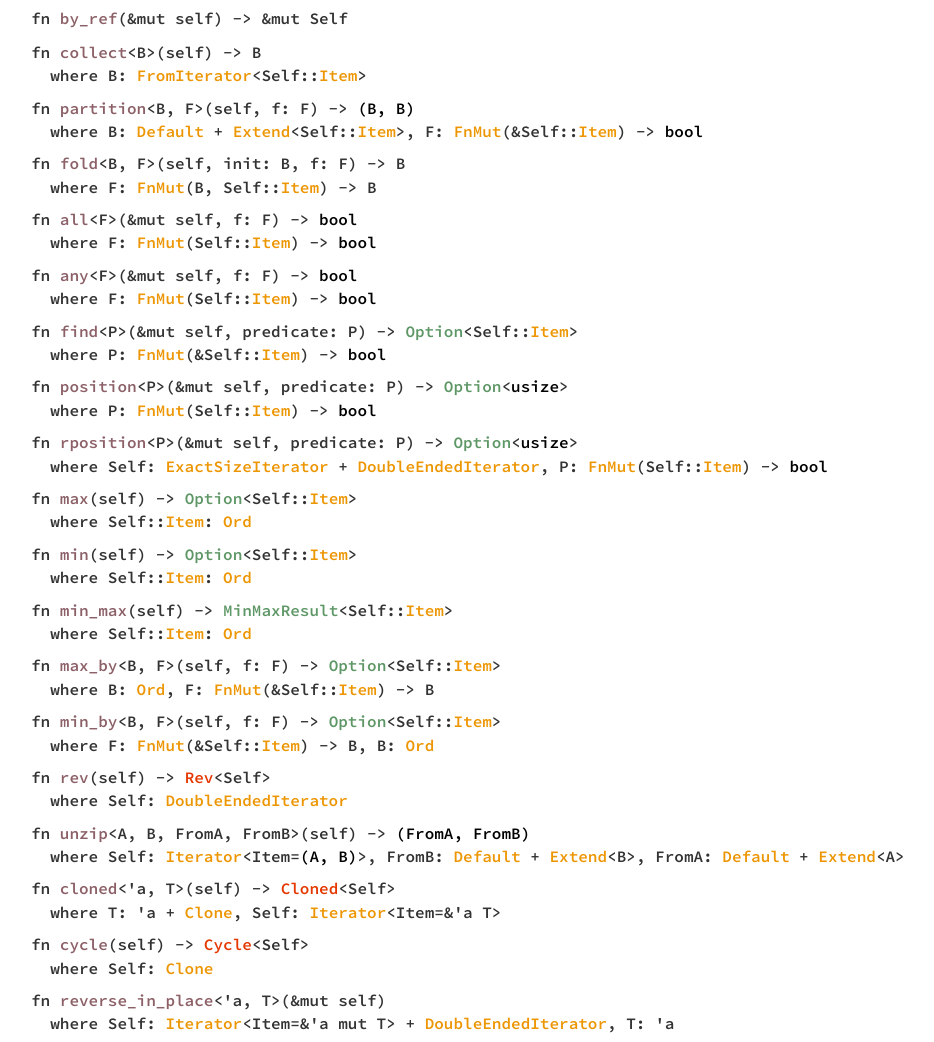
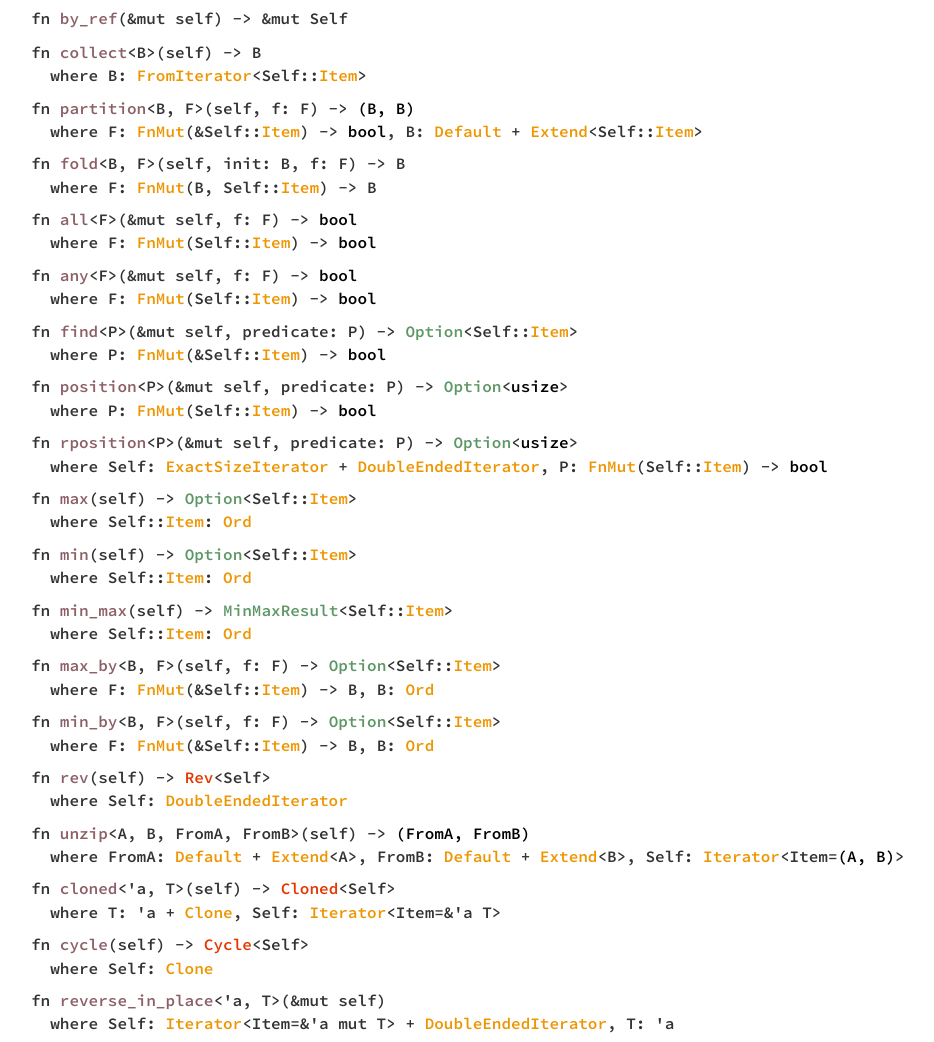
Before and after one commit to carllerche/eventual, a plain HTML site: page eventual/struct.StreamIter.html in a window 1280 px wide. Shown: the part 1271-2313 px from the top of the page, without its empty margins (234-1168 px from the left). Drawn offline with Linux system fonts and the light colour scheme.

Commit message:
rebuild pages at 21236cb

```diff
--- a/eventual/struct.StreamIter.html
+++ b/eventual/struct.StreamIter.html
@@ -69,7 +69,7 @@
 <h4 id='method.inspect' class='method'><code>fn <a href='http://doc.rust-lang.org/nightly/core/iter/trait.Iterator.html#method.inspect' class='fnname'>inspect</a>&lt;F&gt;(self, f: F) -&gt; <a class='struct' href='http://doc.rust-lang.org/nightly/core/iter/struct.Inspect.html' title='core::iter::Inspect'>Inspect</a>&lt;Self, F&gt; <span class='where'>where F: <a class='trait' href='http://doc.rust-lang.org/nightly/core/ops/trait.FnMut.html' title='core::ops::FnMut'>FnMut</a>(&amp;Self::<a class='trait' href='http://doc.rust-lang.org/nightly/core/iter/trait.Iterator.html' title='core::iter::Iterator'>Item</a>) -&gt; <a href='http://doc.rust-lang.org/nightly/std/primitive.tuple.html'>()</a></span></code></h4>
 <h4 id='method.by_ref' class='method'><code>fn <a href='http://doc.rust-lang.org/nightly/core/iter/trait.Iterator.html#method.by_ref' class='fnname'>by_ref</a>(&amp;mut self) -&gt; &amp;mut Self</code></h4>
 <h4 id='method.collect' class='method'><code>fn <a href='http://doc.rust-lang.org/nightly/core/iter/trait.Iterator.html#method.collect' class='fnname'>collect</a>&lt;B&gt;(self) -&gt; B <span class='where'>where B: <a class='trait' href='http://doc.rust-lang.org/nightly/core/iter/trait.FromIterator.html' title='core::iter::FromIterator'>FromIterator</a>&lt;Self::<a class='trait' href='http://doc.rust-lang.org/nightly/core/iter/trait.Iterator.html' title='core::iter::Iterator'>Item</a>&gt;</span></code></h4>
-<h4 id='method.partition' class='method'><code>fn <a href='http://doc.rust-lang.org/nightly/core/iter/trait.Iterator.html#method.partition' class='fnname'>partition</a>&lt;B, F&gt;(self, f: F) -&gt; <a href='http://doc.rust-lang.org/nightly/std/primitive.tuple.html'>(B, B)</a> <span class='where'>where B: <a class='trait' href='http://doc.rust-lang.org/nightly/core/default/trait.Default.html' title='core::default::Default'>Default</a> + <a class='trait' href='http://doc.rust-lang.org/nightly/core/iter/trait.Extend.html' title='core::iter::Extend'>Extend</a>&lt;Self::<a class='trait' href='http://doc.rust-lang.org/nightly/core/iter/trait.Iterator.html' title='core::iter::Iterator'>Item</a>&gt;, F: <a class='trait' href='http://doc.rust-lang.org/nightly/core/ops/trait.FnMut.html' title='core::ops::FnMut'>FnMut</a>(&amp;Self::<a class='trait' href='http://doc.rust-lang.org/nightly/core/iter/trait.Iterator.html' title='core::iter::Iterator'>Item</a>) -&gt; <a href='http://doc.rust-lang.org/nightly/std/primitive.bool.html'>bool</a></span></code></h4>
+<h4 id='method.partition' class='method'><code>fn <a href='http://doc.rust-lang.org/nightly/core/iter/trait.Iterator.html#method.partition' class='fnname'>partition</a>&lt;B, F&gt;(self, f: F) -&gt; <a href='http://doc.rust-lang.org/nightly/std/primitive.tuple.html'>(B, B)</a> <span class='where'>where F: <a class='trait' href='http://doc.rust-lang.org/nightly/core/ops/trait.FnMut.html' title='core::ops::FnMut'>FnMut</a>(&amp;Self::<a class='trait' href='http://doc.rust-lang.org/nightly/core/iter/trait.Iterator.html' title='core::iter::Iterator'>Item</a>) -&gt; <a href='http://doc.rust-lang.org/nightly/std/primitive.bool.html'>bool</a>, B: <a class='trait' href='http://doc.rust-lang.org/nightly/core/default/trait.Default.html' title='core::default::Default'>Default</a> + <a class='trait' href='http://doc.rust-lang.org/nightly/core/iter/trait.Extend.html' title='core::iter::Extend'>Extend</a>&lt;Self::<a class='trait' href='http://doc.rust-lang.org/nightly/core/iter/trait.Iterator.html' title='core::iter::Iterator'>Item</a>&gt;</span></code></h4>
 <h4 id='method.fold' class='method'><code>fn <a href='http://doc.rust-lang.org/nightly/core/iter/trait.Iterator.html#method.fold' class='fnname'>fold</a>&lt;B, F&gt;(self, init: B, f: F) -&gt; B <span class='where'>where F: <a class='trait' href='http://doc.rust-lang.org/nightly/core/ops/trait.FnMut.html' title='core::ops::FnMut'>FnMut</a>(B, Self::<a class='trait' href='http://doc.rust-lang.org/nightly/core/iter/trait.Iterator.html' title='core::iter::Iterator'>Item</a>) -&gt; B</span></code></h4>
 <h4 id='method.all' class='method'><code>fn <a href='http://doc.rust-lang.org/nightly/core/iter/trait.Iterator.html#method.all' class='fnname'>all</a>&lt;F&gt;(&amp;mut self, f: F) -&gt; <a href='http://doc.rust-lang.org/nightly/std/primitive.bool.html'>bool</a> <span class='where'>where F: <a class='trait' href='http://doc.rust-lang.org/nightly/core/ops/trait.FnMut.html' title='core::ops::FnMut'>FnMut</a>(Self::<a class='trait' href='http://doc.rust-lang.org/nightly/core/iter/trait.Iterator.html' title='core::iter::Iterator'>Item</a>) -&gt; <a href='http://doc.rust-lang.org/nightly/std/primitive.bool.html'>bool</a></span></code></h4>
 <h4 id='method.any' class='method'><code>fn <a href='http://doc.rust-lang.org/nightly/core/iter/trait.Iterator.html#method.any' class='fnname'>any</a>&lt;F&gt;(&amp;mut self, f: F) -&gt; <a href='http://doc.rust-lang.org/nightly/std/primitive.bool.html'>bool</a> <span class='where'>where F: <a class='trait' href='http://doc.rust-lang.org/nightly/core/ops/trait.FnMut.html' title='core::ops::FnMut'>FnMut</a>(Self::<a class='trait' href='http://doc.rust-lang.org/nightly/core/iter/trait.Iterator.html' title='core::iter::Iterator'>Item</a>) -&gt; <a href='http://doc.rust-lang.org/nightly/std/primitive.bool.html'>bool</a></span></code></h4>
@@ -79,10 +79,10 @@
 <h4 id='method.max' class='method'><code>fn <a href='http://doc.rust-lang.org/nightly/core/iter/trait.Iterator.html#method.max' class='fnname'>max</a>(self) -&gt; <a class='enum' href='http://doc.rust-lang.org/nightly/core/option/enum.Option.html' title='core::option::Option'>Option</a>&lt;Self::<a class='trait' href='http://doc.rust-lang.org/nightly/core/iter/trait.Iterator.html' title='core::iter::Iterator'>Item</a>&gt; <span class='where'>where Self::<a class='trait' href='http://doc.rust-lang.org/nightly/core/iter/trait.Iterator.html' title='core::iter::Iterator'>Item</a>: <a class='trait' href='http://doc.rust-lang.org/nightly/core/cmp/trait.Ord.html' title='core::cmp::Ord'>Ord</a></span></code></h4>
 <h4 id='method.min' class='method'><code>fn <a href='http://doc.rust-lang.org/nightly/core/iter/trait.Iterator.html#method.min' class='fnname'>min</a>(self) -&gt; <a class='enum' href='http://doc.rust-lang.org/nightly/core/option/enum.Option.html' title='core::option::Option'>Option</a>&lt;Self::<a class='trait' href='http://doc.rust-lang.org/nightly/core/iter/trait.Iterator.html' title='core::iter::Iterator'>Item</a>&gt; <span class='where'>where Self::<a class='trait' href='http://doc.rust-lang.org/nightly/core/iter/trait.Iterator.html' title='core::iter::Iterator'>Item</a>: <a class='trait' href='http://doc.rust-lang.org/nightly/core/cmp/trait.Ord.html' title='core::cmp::Ord'>Ord</a></span></code></h4>
 <h4 id='method.min_max' class='method'><code>fn <a href='http://doc.rust-lang.org/nightly/core/iter/trait.Iterator.html#method.min_max' class='fnname'>min_max</a>(self) -&gt; <a class='enum' href='http://doc.rust-lang.org/nightly/core/iter/enum.MinMaxResult.html' title='core::iter::MinMaxResult'>MinMaxResult</a>&lt;Self::<a class='trait' href='http://doc.rust-lang.org/nightly/core/iter/trait.Iterator.html' title='core::iter::Iterator'>Item</a>&gt; <span class='where'>where Self::<a class='trait' href='http://doc.rust-lang.org/nightly/core/iter/trait.Iterator.html' title='core::iter::Iterator'>Item</a>: <a class='trait' href='http://doc.rust-lang.org/nightly/core/cmp/trait.Ord.html' title='core::cmp::Ord'>Ord</a></span></code></h4>
-<h4 id='method.max_by' class='method'><code>fn <a href='http://doc.rust-lang.org/nightly/core/iter/trait.Iterator.html#method.max_by' class='fnname'>max_by</a>&lt;B, F&gt;(self, f: F) -&gt; <a class='enum' href='http://doc.rust-lang.org/nightly/core/option/enum.Option.html' title='core::option::Option'>Option</a>&lt;Self::<a class='trait' href='http://doc.rust-lang.org/nightly/core/iter/trait.Iterator.html' title='core::iter::Iterator'>Item</a>&gt; <span class='where'>where B: <a class='trait' href='http://doc.rust-lang.org/nightly/core/cmp/trait.Ord.html' title='core::cmp::Ord'>Ord</a>, F: <a class='trait' href='http://doc.rust-lang.org/nightly/core/ops/trait.FnMut.html' title='core::ops::FnMut'>FnMut</a>(&amp;Self::<a class='trait' href='http://doc.rust-lang.org/nightly/core/iter/trait.Iterator.html' title='core::iter::Iterator'>Item</a>) -&gt; B</span></code></h4>
+<h4 id='method.max_by' class='method'><code>fn <a href='http://doc.rust-lang.org/nightly/core/iter/trait.Iterator.html#method.max_by' class='fnname'>max_by</a>&lt;B, F&gt;(self, f: F) -&gt; <a class='enum' href='http://doc.rust-lang.org/nightly/core/option/enum.Option.html' title='core::option::Option'>Option</a>&lt;Self::<a class='trait' href='http://doc.rust-lang.org/nightly/core/iter/trait.Iterator.html' title='core::iter::Iterator'>Item</a>&gt; <span class='where'>where F: <a class='trait' href='http://doc.rust-lang.org/nightly/core/ops/trait.FnMut.html' title='core::ops::FnMut'>FnMut</a>(&amp;Self::<a class='trait' href='http://doc.rust-lang.org/nightly/core/iter/trait.Iterator.html' title='core::iter::Iterator'>Item</a>) -&gt; B, B: <a class='trait' href='http://doc.rust-lang.org/nightly/core/cmp/trait.Ord.html' title='core::cmp::Ord'>Ord</a></span></code></h4>
 <h4 id='method.min_by' class='method'><code>fn <a href='http://doc.rust-lang.org/nightly/core/iter/trait.Iterator.html#method.min_by' class='fnname'>min_by</a>&lt;B, F&gt;(self, f: F) -&gt; <a class='enum' href='http://doc.rust-lang.org/nightly/core/option/enum.Option.html' title='core::option::Option'>Option</a>&lt;Self::<a class='trait' href='http://doc.rust-lang.org/nightly/core/iter/trait.Iterator.html' title='core::iter::Iterator'>Item</a>&gt; <span class='where'>where F: <a class='trait' href='http://doc.rust-lang.org/nightly/core/ops/trait.FnMut.html' title='core::ops::FnMut'>FnMut</a>(&amp;Self::<a class='trait' href='http://doc.rust-lang.org/nightly/core/iter/trait.Iterator.html' title='core::iter::Iterator'>Item</a>) -&gt; B, B: <a class='trait' href='http://doc.rust-lang.org/nightly/core/cmp/trait.Ord.html' title='core::cmp::Ord'>Ord</a></span></code></h4>
 <h4 id='method.rev' class='method'><code>fn <a href='http://doc.rust-lang.org/nightly/core/iter/trait.Iterator.html#method.rev' class='fnname'>rev</a>(self) -&gt; <a class='struct' href='http://doc.rust-lang.org/nightly/core/iter/struct.Rev.html' title='core::iter::Rev'>Rev</a>&lt;Self&gt; <span class='where'>where Self: <a class='trait' href='http://doc.rust-lang.org/nightly/core/iter/trait.DoubleEndedIterator.html' title='core::iter::DoubleEndedIterator'>DoubleEndedIterator</a></span></code></h4>
-<h4 id='method.unzip' class='method'><code>fn <a href='http://doc.rust-lang.org/nightly/core/iter/trait.Iterator.html#method.unzip' class='fnname'>unzip</a>&lt;A, B, FromA, FromB&gt;(self) -&gt; <a href='http://doc.rust-lang.org/nightly/std/primitive.tuple.html'>(FromA, FromB)</a> <span class='where'>where Self: <a class='trait' href='http://doc.rust-lang.org/nightly/core/iter/trait.Iterator.html' title='core::iter::Iterator'>Iterator</a>&lt;Item=<a href='http://doc.rust-lang.org/nightly/std/primitive.tuple.html'>(A, B)</a>&gt;, FromB: <a class='trait' href='http://doc.rust-lang.org/nightly/core/default/trait.Default.html' title='core::default::Default'>Default</a> + <a class='trait' href='http://doc.rust-lang.org/nightly/core/iter/trait.Extend.html' title='core::iter::Extend'>Extend</a>&lt;B&gt;, FromA: <a class='trait' href='http://doc.rust-lang.org/nightly/core/default/trait.Default.html' title='core::default::Default'>Default</a> + <a class='trait' href='http://doc.rust-lang.org/nightly/core/iter/trait.Extend.html' title='core::iter::Extend'>Extend</a>&lt;A&gt;</span></code></h4>
+<h4 id='method.unzip' class='method'><code>fn <a href='http://doc.rust-lang.org/nightly/core/iter/trait.Iterator.html#method.unzip' class='fnname'>unzip</a>&lt;A, B, FromA, FromB&gt;(self) -&gt; <a href='http://doc.rust-lang.org/nightly/std/primitive.tuple.html'>(FromA, FromB)</a> <span class='where'>where FromA: <a class='trait' href='http://doc.rust-lang.org/nightly/core/default/trait.Default.html' title='core::default::Default'>Default</a> + <a class='trait' href='http://doc.rust-lang.org/nightly/core/iter/trait.Extend.html' title='core::iter::Extend'>Extend</a>&lt;A&gt;, FromB: <a class='trait' href='http://doc.rust-lang.org/nightly/core/default/trait.Default.html' title='core::default::Default'>Default</a> + <a class='trait' href='http://doc.rust-lang.org/nightly/core/iter/trait.Extend.html' title='core::iter::Extend'>Extend</a>&lt;B&gt;, Self: <a class='trait' href='http://doc.rust-lang.org/nightly/core/iter/trait.Iterator.html' title='core::iter::Iterator'>Iterator</a>&lt;Item=<a href='http://doc.rust-lang.org/nightly/std/primitive.tuple.html'>(A, B)</a>&gt;</span></code></h4>
 <h4 id='method.cloned' class='method'><code>fn <a href='http://doc.rust-lang.org/nightly/core/iter/trait.Iterator.html#method.cloned' class='fnname'>cloned</a>&lt;'a, T&gt;(self) -&gt; <a class='struct' href='http://doc.rust-lang.org/nightly/core/iter/struct.Cloned.html' title='core::iter::Cloned'>Cloned</a>&lt;Self&gt; <span class='where'>where T: 'a + <a class='trait' href='http://doc.rust-lang.org/nightly/core/clone/trait.Clone.html' title='core::clone::Clone'>Clone</a>, Self: <a class='trait' href='http://doc.rust-lang.org/nightly/core/iter/trait.Iterator.html' title='core::iter::Iterator'>Iterator</a>&lt;Item=&amp;'a T&gt;</span></code></h4>
 <h4 id='method.cycle' class='method'><code>fn <a href='http://doc.rust-lang.org/nightly/core/iter/trait.Iterator.html#method.cycle' class='fnname'>cycle</a>(self) -&gt; <a class='struct' href='http://doc.rust-lang.org/nightly/core/iter/struct.Cycle.html' title='core::iter::Cycle'>Cycle</a>&lt;Self&gt; <span class='where'>where Self: <a class='trait' href='http://doc.rust-lang.org/nightly/core/clone/trait.Clone.html' title='core::clone::Clone'>Clone</a></span></code></h4>
 <h4 id='method.reverse_in_place' class='method'><code>fn <a href='http://doc.rust-lang.org/nightly/core/iter/trait.Iterator.html#method.reverse_in_place' class='fnname'>reverse_in_place</a>&lt;'a, T&gt;(&amp;mut self) <span class='where'>where Self: <a class='trait' href='http://doc.rust-lang.org/nightly/core/iter/trait.Iterator.html' title='core::iter::Iterator'>Iterator</a>&lt;Item=&amp;'a mut T&gt; + <a class='trait' href='http://doc.rust-lang.org/nightly/core/iter/trait.DoubleEndedIterator.html' title='core::iter::DoubleEndedIterator'>DoubleEndedIterator</a>, T: 'a</span></code></h4>
```
